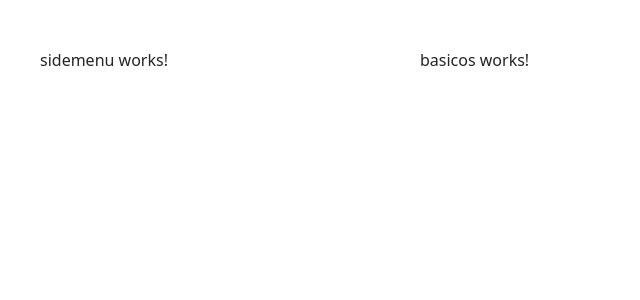
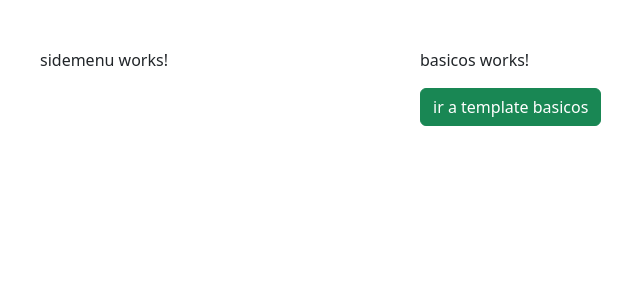
Before and after one commit to luceroraul12/formularios, an Angular app: page /reactive/basicos in a window 1280 px wide. Shown: the top 300 px of the page, without its empty margins (42-682 px from the left). Built offline with nearby package versions, Linux system fonts and the light colour scheme.

Commit message:
add lazy load

```diff
--- a/src/app/reactive/basicos/basicos.component.html
+++ b/src/app/reactive/basicos/basicos.component.html
@@ -1 +1,2 @@
 <p>basicos works!</p>
+<button class="btn btn-success" [routerLink]="['/template']">ir a template basicos</button>
--- a/src/app/reactive/reactive-routing.module.ts
+++ b/src/app/reactive/reactive-routing.module.ts
@@ -7,6 +7,7 @@ import { SwitchesComponent } from './switches/switches.component';
 const routes: Routes = [
   {
     path: '',
+    component: BasicosComponent,
     children: [
       {
         path: 'basicos', component: BasicosComponent
--- a/src/app/template/basicos/basicos.component.html
+++ b/src/app/template/basicos/basicos.component.html
@@ -1 +1,2 @@
 <p>basicos works!</p>
+<button class="btn btn-success" [routerLink]="['/reactive']">ir a reactive basicos</button>
--- a/src/app/template/template-routing.module.ts
+++ b/src/app/template/template-routing.module.ts
@@ -7,6 +7,7 @@ import { SwitchesComponent } from './switches/switches.component';
 const routes: Routes = [
   {
     path: '',
+    component: BasicosComponent,
     children: [
       {
         path: 'basicos', component: BasicosComponent
@@ -20,7 +21,7 @@ const routes: Routes = [
       {
         path: '**', redirectTo: 'basicos'
       }
-    ]
+    ],
   }
 ];
 
```
